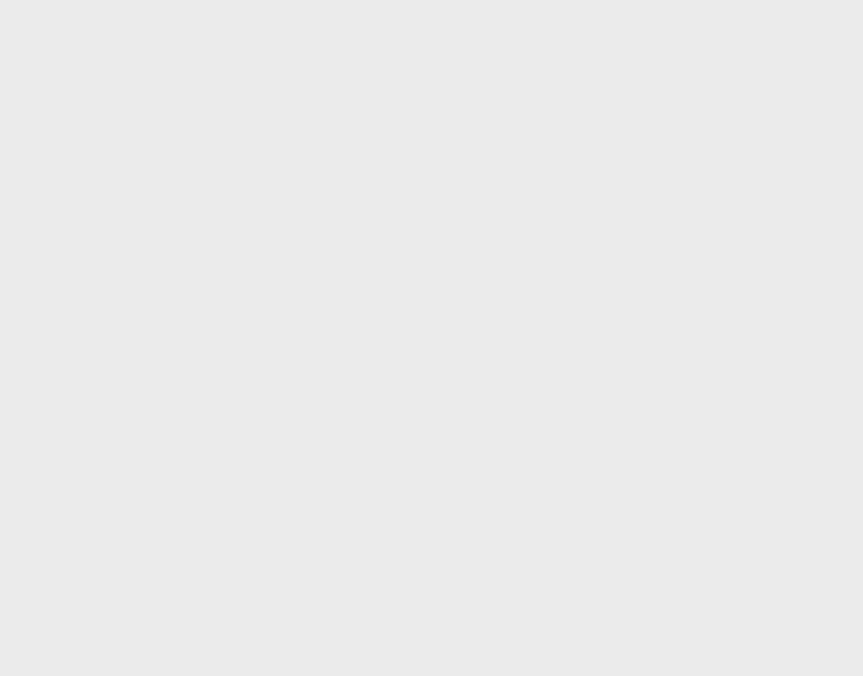
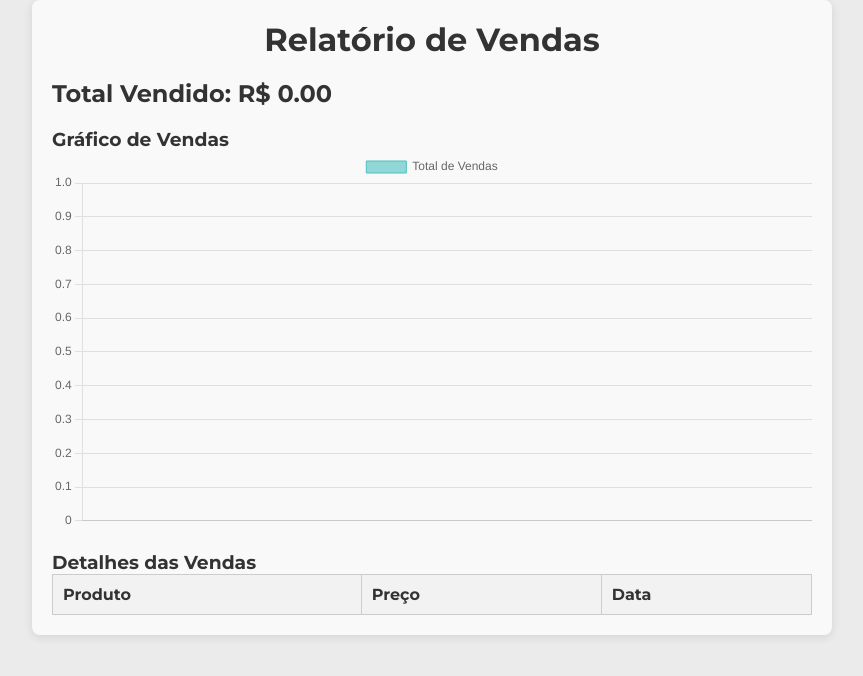
Before and after one commit to amandarodgsc/mercado-livre-projeto-master, a React (Create React App) app: page /relatorio-vendas in a window 1280 px wide. Before the commit this address had no page. Shown: the top 676 px of the page, without its empty margins (208-1071 px from the left). Built offline with nearby package versions, Linux system fonts and the light colour scheme.

Commit message:
adicionado, cep, relatorio, dashboard, e intergração de paginas pagamento com cep de outras paginas

```diff
--- a/package.json
+++ b/package.json
@@ -4,16 +4,21 @@
   "private": true,
   "dependencies": {
     "@fortawesome/fontawesome-free": "^6.6.0",
+    "@react-native-async-storage/async-storage": "^2.0.0",
     "@testing-library/jest-dom": "^5.17.0",
     "@testing-library/react": "^13.4.0",
     "@testing-library/user-event": "^13.5.0",
     "bootstrap": "^5.3.3",
+    "chart.js": "^4.4.5",
     "font-awesome": "^4.7.0",
     "gh-pages": "^6.1.1",
+    "localforage": "^1.10.0",
     "react": "^18.2.0",
     "react-bootstrap": "^2.10.5",
+    "react-chartjs-2": "^5.2.0",
     "react-dom": "^18.2.0",
     "react-icons": "^5.3.0",
+    "react-input-mask": "^2.0.4",
     "react-router-dom": "^6.26.2",
     "react-scripts": "5.0.1",
     "react-slick": "^0.30.2",
--- a/src/App.jsx
+++ b/src/App.jsx
@@ -8,6 +8,7 @@ import CadastrarProduto from './components/CadastrarProduto/CadastrarProduto';
 import Vendedor from './components/Vendedor/Vendedor';
 import ProdutosCadastrados from './components/ProdutosCadastrados/ProdutosCadastrados';
 import CadastrarCep from './components/CadastrarCep/Cadastrarcep';
+import RelatorioVendas from './components/RelatoriodeVenda/RelatorioVendas';
 
 function App() {
   return (
@@ -24,6 +25,7 @@ function App() {
         <Route path="/produtos-cadastrados" element={<ProdutosCadastrados />} />
         <Route path="/cadastrar-cep" element={<CadastrarCep />} />
         <Route path="/pagamento" element={<Pagamento />} />
+        <Route path="/relatorio-vendas" element={<RelatorioVendas />} />
         <Route path="/vendedor" element={<Vendedor />} />
       </Routes>
     </Router>
--- a/src/components/CadastroVendedor/Cadastrovendedor.jsx
+++ b/src/components/CadastroVendedor/Cadastrovendedor.jsx
@@ -1,5 +1,6 @@
 import React, { useState } from 'react';
 import { useNavigate } from 'react-router-dom'; // Importação para navegação
+import InputMask from 'react-input-mask'; // Importação para máscara de input
 import './Cadastrovendedor.css'; // Certifique-se de que este arquivo CSS está presente
 
 function CadastroVendedor() {
@@ -7,6 +8,7 @@ function CadastroVendedor() {
     email: '',
     name: '',
     phone: '',
+    cpf: '',
     password: '',
   });
 
@@ -30,7 +32,7 @@ function CadastroVendedor() {
       {/* Cabeçalho */}
       <header role="banner" data-siteid="MLB" className="nav-header nav-header-lite">
         <div className="nav-bounds">
-        <a href="./" className="nav-logo" tabIndex="0">
+          <a href="./" className="nav-logo" tabIndex="0">
             <div className="nav-logo-title">
               <span>Mercado Livre</span>
             </div>
@@ -84,13 +86,28 @@ function CadastroVendedor() {
 
           <div className="form-group">
             <label htmlFor="phone">Valide seu telefone</label>
-            <input
+            <InputMask
+              mask="(99) 99999-9999" // Máscara para telefone
               type="tel"
               id="phone"
-              name="phone" // Adicione o nome para o controle
+              name="phone"
               required
               placeholder="Digite seu telefone"
               value={formData.phone}
+              onChange={handleChange}
+            />
+          </div>
+
+          <div className="form-group">
+            <label htmlFor="cpf">Informe seu CPF</label>
+            <InputMask
+              mask="999.999.999-99" // Máscara para CPF
+              type="text"
+              id="cpf"
+              name="cpf"
+              required
+              placeholder="Digite seu CPF"
+              value={formData.cpf}
               onChange={handleChange}
             />
           </div>
@@ -100,7 +117,7 @@ function CadastroVendedor() {
             <input
               type="password"
               id="password"
-              name="password" // Adicione o nome para o controle
+              name="password"
               required
               placeholder="Digite sua senha"
               value={formData.password}
--- a/src/components/Pagamento/pagamento.css
+++ b/src/components/Pagamento/pagamento.css
@@ -94,3 +94,24 @@ p {
   font-size: 1rem;
   color: #333;
 }
+
+/* Estilo para responsividade */
+@media (max-width: 600px) {
+  .pagamento-container {
+    padding: 10px;
+  }
+
+  h1 {
+    font-size: 1.5rem;
+  }
+
+  .payment-options button {
+    padding: 8px 16px;
+    font-size: 0.9rem;
+  }
+
+  .payment-form input {
+    padding: 8px;
+    font-size: 0.9rem;
+  }
+}
--- a/src/components/ProdutosCadastrados/ProdutosCadastrados.jsx
+++ b/src/components/ProdutosCadastrados/ProdutosCadastrados.jsx
@@ -1,5 +1,5 @@
 import React, { useEffect, useState } from 'react';
-import { useNavigate } from 'react-router-dom'; // Importe useNavigate para navegação
+import { useNavigate } from 'react-router-dom';
 import './ProdutosCadastrados.css';
 
 function ProdutosCadastrados() {
@@ -9,12 +9,14 @@ function ProdutosCadastrados() {
   const [cart, setCart] = useState([]);
   const [cartVisible, setCartVisible] = useState(false);
 
-  const navigate = useNavigate(); // Inicialize useNavigate
+  const navigate = useNavigate();
 
   useEffect(() => {
     const storedProducts = JSON.parse(localStorage.getItem('products')) || [];
     setProducts(storedProducts);
     setFilteredProducts(storedProducts);
+    const storedCart = JSON.parse(localStorage.getItem('cart')) || [];
+    setCart(storedCart);
   }, []);
 
   const handleCategoryClick = (category) => {
@@ -24,11 +26,15 @@ function ProdutosCadastrados() {
   };
 
   const handleAddToCart = (product) => {
-    setCart([...cart, product]);
+    const updatedCart = [...cart, product];
+    setCart(updatedCart);
+    localStorage.setItem('cart', JSON.stringify(updatedCart)); // Armazena o carrinho no localStorage
   };
 
   const handleRemoveFromCart = (productId) => {
-    setCart(cart.filter(item => item.id !== productId));
+    const updatedCart = cart.filter(item => item.id !== productId);
+    setCart(updatedCart);
+    localStorage.setItem('cart', JSON.stringify(updatedCart)); // Atualiza o carrinho no localStorage
   };
 
   const toggleCart = () => {
@@ -123,30 +129,18 @@ function ProdutosCadastrados() {
               </div>
             </>
           )}
+          {/* Botão para redirecionar para a página de cadastro de endereço */}
+      <button
+        onClick={() => navigate('/cadastrar-cep')}
+        className="new-product-button"
+      >
+        Adicione o Endereço
+      </button>
           <button onClick={toggleCart} className="close-cart-button">Fechar</button>
-          {cart.length > 0 && (
-            <button
-              onClick={() => navigate('/pagamento', {
-                state: {
-                  totalPrice: calculateTotal(),
-                  cartItems: cart
-                }
-              })}
-              className="checkout-button"
-            >
-              Ir para Pagamento
-            </button>
-          )}
         </div>
       )}
 
-      {/* Botão para redirecionar para a página de cadastro */}
-      <button
-        onClick={() => navigate('/cadastrar-produto')}
-        className="new-product-button"
-      >
-        Cadastrar Novo Produto
-      </button>
+
     </div>
   );
 }
--- /dev/null
+++ b/src/components/RelatoriodeVenda/RelatorioVendas.css
@@ -0,0 +1,35 @@
+.relatorio-vendas-container {
+    max-width: 800px;
+    margin: 0 auto;
+    padding: 20px;
+    background-color: #f9f9f9;
+    border-radius: 8px;
+    box-shadow: 0 2px 10px rgba(0, 0, 0, 0.1);
+  }
+
+  .summary {
+    margin-bottom: 20px;
+  }
+
+  .chart-container {
+    margin: 20px 0;
+  }
+
+  .tabela-vendas {
+    margin-top: 20px;
+  }
+
+  .tabela-vendas table {
+    width: 100%;
+    border-collapse: collapse;
+  }
+
+  .tabela-vendas th, .tabela-vendas td {
+    border: 1px solid #ccc;
+    padding: 10px;
+    text-align: left;
+  }
+
+  .tabela-vendas th {
+    background-color: #f2f2f2;
+  }
--- /dev/null
+++ b/src/components/RelatoriodeVenda/RelatorioVendas.jsx
@@ -0,0 +1,78 @@
+import React, { useEffect, useState } from 'react';
+import { Bar } from 'react-chartjs-2';
+import { Chart, registerables } from 'chart.js';
+import './RelatorioVendas.css';
+
+// Registrar os componentes necessários do Chart.js
+Chart.register(...registerables);
+
+const RelatorioVendas = () => {
+  const [vendas, setVendas] = useState([]);
+
+  useEffect(() => {
+    const fetchVendas = () => {
+      const storedVendas = JSON.parse(localStorage.getItem('vendas')) || [];
+      setVendas(storedVendas);
+    };
+
+    fetchVendas();
+  }, []);
+
+  const calcularTotal = () => {
+    const total = vendas.reduce((acc, venda) => {
+      const preco = Number(venda.preco); // Certifique-se de que `venda.preco` é um número
+      return acc + (isNaN(preco) ? 0 : preco); // Ignorar valores não numéricos
+    }, 0);
+
+    return total.toFixed(2); // Retornar o total formatado
+  };
+
+  const dadosGrafico = {
+    labels: vendas.map(venda => venda.produto),
+    datasets: [
+      {
+        label: 'Total de Vendas',
+        data: vendas.map(venda => Number(venda.preco)), // Garantir que os dados sejam numéricos
+        backgroundColor: 'rgba(75, 192, 192, 0.6)',
+        borderColor: 'rgba(75, 192, 192, 1)',
+        borderWidth: 1,
+      },
+    ],
+  };
+
+  return (
+    <div className="relatorio-vendas-container">
+      <h1>Relatório de Vendas</h1>
+      <div className="summary">
+        <h2>Total Vendido: R$ {calcularTotal()}</h2>
+      </div>
+      <div className="chart-container">
+        <h3>Gráfico de Vendas</h3>
+        <Bar data={dadosGrafico} options={{ responsive: true }} />
+      </div>
+      <div className="tabela-vendas">
+        <h3>Detalhes das Vendas</h3>
+        <table>
+          <thead>
+            <tr>
+              <th>Produto</th>
+              <th>Preço</th>
+              <th>Data</th>
+            </tr>
+          </thead>
+          <tbody>
+            {vendas.map((venda, index) => (
+              <tr key={index}>
+                <td>{venda.produto}</td>
+                <td>R$ {Number(venda.preco).toFixed(2)}</td> {/* Garantir que seja numérico */}
+                <td>{venda.data}</td> {/* Supondo que você tenha uma data na venda */}
+              </tr>
+            ))}
+          </tbody>
+        </table>
+      </div>
+    </div>
+  );
+};
+
+export default RelatorioVendas;
```
Also changed, not shown: src/components/CadastrarCep/Cadastrarcep.jsx (+40 -25 lines), src/components/CadastrarProduto/CadastrarProduto.jsx (+15 -12 lines), src/components/Pagamento/pagamento.jsx (+37 -7 lines), public/qr-estatico.jpg (added), 1 other file (tests, documents, lock files or other folders).
